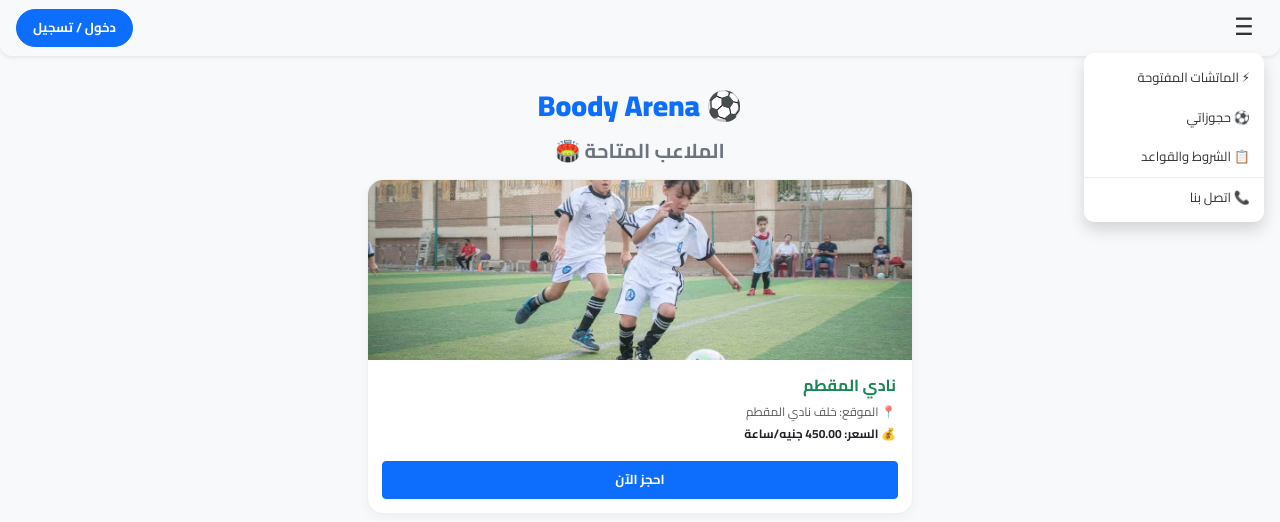
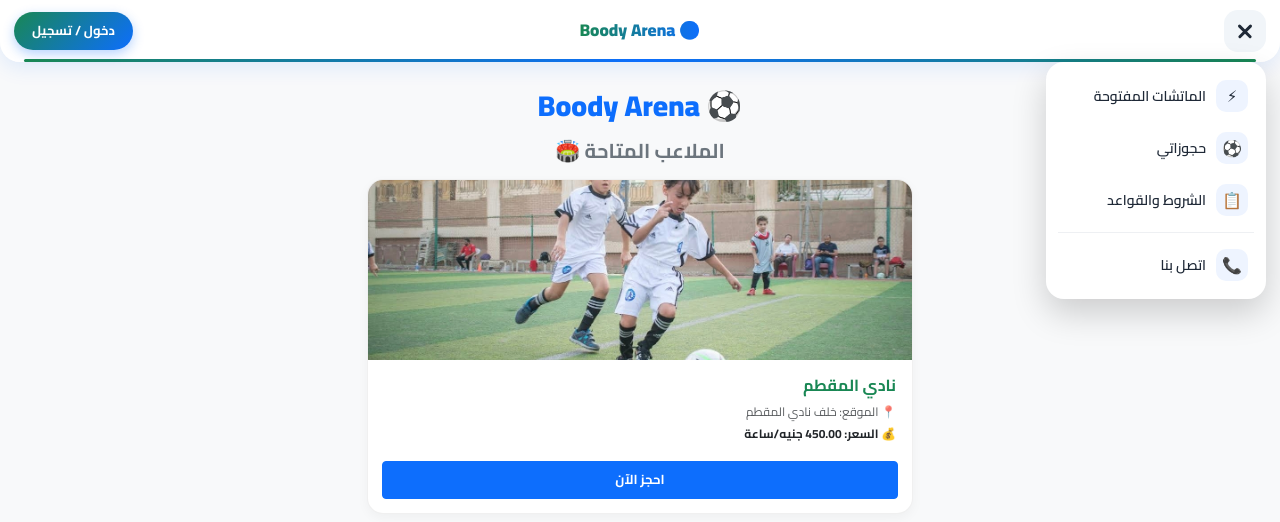
Before and after one commit to 11boodymohammed11-ctrl/Boody_Arena, a Django app: page / in a window 1280 px wide, after a click that opens the changed part. Shown: the top 522 px of the page. Run offline with Django 5.2, Linux system fonts and the light colour scheme; data comes from the database, SQL or seed files in the repository.

Commit message:
Refactor navbar with new styles and structure

```diff
--- a/pitches/templates/pitches/navbar.html
+++ b/pitches/templates/pitches/navbar.html
@@ -1,85 +1,251 @@
-<nav class="navbar navbar-light bg-light px-3 shadow-sm mb-4" style="border-radius: 0 0 12px 12px; display: flex; justify-content: space-between; align-items: center; position: relative;">
+<style>
+  .bn-nav, .bn-nav * { box-sizing: border-box; }
 
-  <!-- زرار الـ 3 شرط في اليمين -->
-  <div style="position: relative;">
-    <button onclick="toggleMenu('customDropdownMenu', event)" class="btn p-0 border-0 bg-transparent" type="button" style="width: 40px; height: 40px; cursor: pointer;">
-      <span style="font-size: 24px; line-height: 1; color: #333;">☰</span>
+  .bn-nav {
+    position: sticky;
+    top: 0;
+    z-index: 1000;
+    display: grid;
+    grid-template-columns: 1fr auto 1fr;
+    align-items: center;
+    direction: rtl;
+    padding: 10px 14px;
+    margin-bottom: 18px;
+    background: rgba(255, 255, 255, 0.92);
+    -webkit-backdrop-filter: blur(10px);
+    backdrop-filter: blur(10px);
+    border-radius: 0 0 20px 20px;
+    box-shadow: 0 6px 20px rgba(13, 110, 253, 0.10);
+  }
+  /* شريط ملون رفيع تحت النافبار */
+  .bn-nav::after {
+    content: "";
+    position: absolute;
+    left: 24px; right: 24px; bottom: 0;
+    height: 3px;
+    border-radius: 3px;
+    background: linear-gradient(90deg, #198754, #0d6efd, #198754);
+  }
+
+  .bn-side { position: relative; display: flex; }
+  .bn-side-start { justify-self: start; }
+  .bn-side-end { justify-self: end; }
+
+  /* اسم الموقع في النص */
+  .bn-brand {
+    font-weight: 900;
+    font-size: 17px;
+    text-decoration: none;
+    white-space: nowrap;
+    background: linear-gradient(90deg, #198754, #0d6efd);
+    -webkit-background-clip: text;
+    background-clip: text;
+    -webkit-text-fill-color: transparent;
+    color: #198754;
+  }
+
+  /* زرار القايمة (3 شرط بيتحول لـ X) */
+  .bn-btn {
+    width: 42px; height: 42px;
+    display: flex; align-items: center; justify-content: center;
+    background: #f1f5f9;
+    border: none;
+    border-radius: 14px;
+    cursor: pointer;
+    padding: 0;
+    transition: background .2s, transform .15s;
+  }
+  .bn-btn:active { transform: scale(.92); }
+  .bn-burger { position: relative; width: 18px; height: 14px; display: block; }
+  .bn-burger i {
+    position: absolute; left: 0; right: 0;
+    height: 2.5px; border-radius: 2px;
+    background: #1f2937;
+    transition: transform .25s, opacity .2s, top .25s;
+  }
+  .bn-burger i:nth-child(1) { top: 0; }
+  .bn-burger i:nth-child(2) { top: 5.5px; }
+  .bn-burger i:nth-child(3) { top: 11px; }
+  .bn-btn.open .bn-burger i:nth-child(1) { top: 5.5px; transform: rotate(45deg); }
+  .bn-btn.open .bn-burger i:nth-child(2) { opacity: 0; }
+  .bn-btn.open .bn-burger i:nth-child(3) { top: 5.5px; transform: rotate(-45deg); }
+
+  /* صورة / حرف المستخدم */
+  .bn-avatar-btn {
+    width: 44px; height: 44px;
+    padding: 2px;
+    border: none;
+    border-radius: 50%;
+    cursor: pointer;
+    background: linear-gradient(135deg, #198754, #0d6efd);
+    transition: transform .15s;
+  }
+  .bn-avatar-btn:active { transform: scale(.92); }
+  .bn-avatar {
+    width: 100%; height: 100%;
+    border-radius: 50%;
+    object-fit: cover;
+    display: flex; align-items: center; justify-content: center;
+    background: #fff;
+    color: #0d6efd;
+    font-weight: 900; font-size: 17px;
+    border: 2px solid #fff;
+  }
+  img.bn-avatar { display: block; }
+
+  .bn-login {
+    display: inline-block;
+    padding: 9px 18px;
+    border-radius: 999px;
+    background: linear-gradient(135deg, #198754, #0d6efd);
+    color: #fff !important;
+    font-size: 13px; font-weight: 700;
+    text-decoration: none !important;
+    box-shadow: 0 4px 12px rgba(13, 110, 253, 0.3);
+    white-space: nowrap;
+  }
+
+  /* القوايم المنسدلة */
+  .bn-menu {
+    position: absolute;
+    top: 52px;
+    min-width: 220px;
+    max-width: calc(100vw - 24px);
+    margin: 0; padding: 8px;
+    list-style: none;
+    background: #fff;
+    border-radius: 18px;
+    box-shadow: 0 14px 34px rgba(0, 0, 0, 0.18);
+    text-align: right;
+    direction: rtl;
+    z-index: 9999;
+    opacity: 0;
+    visibility: hidden;
+    transform: translateY(-8px) scale(.97);
+    transform-origin: top;
+    transition: opacity .2s, transform .2s, visibility .2s;
+  }
+  .bn-menu.open { opacity: 1; visibility: visible; transform: none; }
+  .bn-menu-start { right: 0; }
+  .bn-menu-end { left: 0; }
+
+  .bn-nav .bn-item {
+    display: flex; align-items: center; gap: 10px;
+    width: 100%;
+    padding: 10px 10px;
+    border: none; background: none;
+    border-radius: 12px;
+    color: #1f2937;
+    font-family: inherit; font-size: 14px; font-weight: 600;
+    text-align: right;
+    text-decoration: none;
+    cursor: pointer;
+    transition: background .15s;
+  }
+  .bn-nav .bn-item:hover, .bn-nav .bn-item:active { background: #f1f5f9; color: #1f2937; }
+  .bn-ico {
+    width: 32px; height: 32px;
+    display: inline-flex; align-items: center; justify-content: center;
+    flex-shrink: 0;
+    border-radius: 10px;
+    background: #eef4ff;
+    font-size: 16px;
+  }
+  .bn-item-danger { color: #dc3545 !important; }
+  .bn-item-danger .bn-ico { background: #fdecee; }
+  .bn-sep { height: 1px; background: #eef0f3; margin: 6px 4px; }
+
+  /* بطاقة بيانات المستخدم */
+  .bn-user {
+    padding: 12px;
+    margin-bottom: 6px;
+    border-radius: 14px;
+    background: linear-gradient(135deg, #e8f7ee, #e8f0ff);
+  }
+  .bn-user b { display: block; color: #111827; font-size: 14px; }
+  .bn-user small { display: block; color: #6b7280; font-size: 12px; margin-top: 2px; }
+</style>
+
+<nav class="bn-nav">
+
+  <!-- قايمة الصفحات في اليمين -->
+  <div class="bn-side bn-side-start">
+    <button onclick="toggleMenu('customDropdownMenu', event)" class="bn-btn" type="button" aria-label="القائمة">
+      <span class="bn-burger"><i></i><i></i><i></i></span>
     </button>
-    <ul id="customDropdownMenu" style="display: none; position: absolute; right: 0; top: 45px; background: white; min-width: 180px; box-shadow: 0px 8px 16px rgba(0,0,0,0.15); border-radius: 10px; list-style: none; padding: 5px 0; margin: 0; z-index: 9999; text-align: right; direction: rtl;">
+    <ul id="customDropdownMenu" class="bn-menu bn-menu-start">
 
       <!-- إخفاء لينك الماتشات المفتوحة لو المستخدم جواها -->
       {% if request.resolver_match.url_name != 'open_matches' %}
-          <li><a href="{% url 'open_matches' %}" style="display: block; padding: 10px 14px; color: #333; text-decoration: none; font-size: 13px;">⚡ الماتشات المفتوحة</a></li>
+        <li><a class="bn-item" href="{% url 'open_matches' %}"><span class="bn-ico">⚡</span>الماتشات المفتوحة</a></li>
       {% endif %}
 
-      <li><a href="{% url 'customer_profile' %}" style="display: block; padding: 10px 14px; color: #333; text-decoration: none; font-size: 13px;">⚽ حجوزاتي</a></li>
+      <li><a class="bn-item" href="{% url 'customer_profile' %}"><span class="bn-ico">⚽</span>حجوزاتي</a></li>
+      <li><a class="bn-item" href="{% url 'terms' %}"><span class="bn-ico">📋</span>الشروط والقواعد</a></li>
 
-      <!-- الشروط والقواعد شغال وبيدخل على الصفحة مباشرة -->
-      <li><a href="{% url 'terms' %}" style="display: block; padding: 10px 14px; color: #333; text-decoration: none; font-size: 13px; border-bottom: 1px solid #eee;">📋 الشروط والقواعد</a></li>
+      <li class="bn-sep"></li>
 
-      <li><a href="#" style="display: block; padding: 10px 14px; color: #333; text-decoration: none; font-size: 13px;">📞 اتصل بنا</a></li>
+      <li><a class="bn-item" href="https://wa.me/201094281051" target="_blank" rel="noopener"><span class="bn-ico">📞</span>اتصل بنا</a></li>
     </ul>
   </div>
 
-  <!-- زرار البروفايل في الشمال -->
-  <div style="position: relative;">
+  <!-- اسم الموقع في النص -->
+  <a class="bn-brand" href="{% url 'home' %}">⚽ Boody Arena</a>
+
+  <!-- البروفايل في الشمال -->
+  <div class="bn-side bn-side-end">
     {% if request.user.is_authenticated %}
-        <button onclick="toggleMenu('profileCustomMenu', event)" class="btn p-0 border-0 bg-transparent" type="button" style="cursor: pointer;">
+      <button onclick="toggleMenu('profileCustomMenu', event)" class="bn-avatar-btn" type="button" aria-label="الحساب">
         {% if request.user.userprofile.profile_image %}
-                <img src="{{ request.user.userprofile.profile_image.url }}" alt="Profile" style="width: 38px; height: 38px; border-radius: 50%; object-fit: cover; box-shadow: 0 2px 5px rgba(0,0,0,0.15); display: block;">
+          <img class="bn-avatar" src="{{ request.user.userprofile.profile_image.url }}" alt="Profile">
         {% else %}
-                <div style="background: #0d6efd; color: white; width: 38px; height: 38px; border-radius: 50%; display: flex; align-items: center; justify-content: center; font-size: 15px; box-shadow: 0 2px 5px rgba(0,0,0,0.15);">
-                    👤
-                </div>
+          <span class="bn-avatar">{% if request.user.first_name %}{{ request.user.first_name|slice:":1" }}{% else %}👤{% endif %}</span>
         {% endif %}
       </button>
 
-        <ul id="profileCustomMenu" style="display: none; position: absolute; left: 0; top: 45px; background: white; min-width: 180px; box-shadow: 0px 8px 16px rgba(0,0,0,0.15); border-radius: 10px; list-style: none; padding: 0; margin: 0; z-index: 9999; text-align: right; direction: rtl; overflow: hidden;">
-            <li style="padding: 10px 14px; border-bottom: 1px solid #eee; background: #f8f9fa;">
-                <span style="display: block; font-weight: bold; color: #333; font-size: 13px;">{{ request.user.username }}</span>
-                <span style="display: block; color: #6c757d; font-size: 11px;">مستخدم مسجل</span>
+      <ul id="profileCustomMenu" class="bn-menu bn-menu-end">
+        <li class="bn-user">
+          <b>{{ request.user.first_name|default:request.user.username }}</b>
+          <small>{% if request.user.first_name %}{{ request.user.username }}{% else %}مستخدم مسجل{% endif %}</small>
         </li>
-            <li><a href="{% url 'edit_profile' %}" style="display: block; padding: 10px 14px; color: #333; text-decoration: none; font-size: 13px; border-bottom: 1px solid #eee;">⚙️ المعلومات الشخصية</a></li>
+        <li><a class="bn-item" href="{% url 'edit_profile' %}"><span class="bn-ico">⚙️</span>المعلومات الشخصية</a></li>
+        <li class="bn-sep"></li>
         <li>
           <form action="{% url 'logout' %}" method="post" style="margin: 0;">
             {% csrf_token %}
-                    <button type="submit" style="width: 100%; text-align: right; background: none; border: none; padding: 10px 14px; color: #dc3545; font-size: 13px; font-weight: bold; cursor: pointer;">🚪 تسجيل الخروج</button>
+            <button type="submit" class="bn-item bn-item-danger"><span class="bn-ico">🚪</span>تسجيل الخروج</button>
           </form>
         </li>
       </ul>
     {% else %}
-        <a href="{% url 'login' %}" class="btn btn-sm btn-primary fw-bold px-3 py-2" style="border-radius: 20px; font-size: 13px; text-decoration: none;">دخول / تسجيل</a>
+      <a href="{% url 'login' %}" class="bn-login">دخول / تسجيل</a>
     {% endif %}
   </div>
 
 </nav>
 
 <script>
-  function toggleMenu(menuId, event) {
-    event.stopPropagation();
-
-    var menu1 = document.getElementById('customDropdownMenu');
-    var menu2 = document.getElementById('profileCustomMenu');
-
-    if (menuId === 'customDropdownMenu') {
-      if (menu2) menu2.style.display = 'none';
-      if (menu1) {
-        menu1.style.display = (menu1.style.display === 'block') ? 'none' : 'block';
-      }
-    }
-    else if (menuId === 'profileCustomMenu') {
-      if (menu1) menu1.style.display = 'none';
-      if (menu2) {
-        menu2.style.display = (menu2.style.display === 'block') ? 'none' : 'block';
-      }
-    }
+  (function () {
+    function closeAll() {
+      document.querySelectorAll('.bn-menu.open').forEach(function (m) { m.classList.remove('open'); });
+      document.querySelectorAll('.bn-btn.open').forEach(function (b) { b.classList.remove('open'); });
     }
 
-  document.addEventListener('click', function(event) {
-    var menu1 = document.getElementById('customDropdownMenu');
-    var menu2 = document.getElementById('profileCustomMenu');
+    window.toggleMenu = function (menuId, event) {
+      event.stopPropagation();
+      var menu = document.getElementById(menuId);
+      var btn = event.currentTarget;
+      var wasOpen = menu && menu.classList.contains('open');
+      closeAll();
+      if (menu && !wasOpen) {
+        menu.classList.add('open');
+        btn.classList.add('open');
+      }
+    };
 
-    if (menu1) menu1.style.display = 'none';
-    if (menu2) menu2.style.display = 'none';
+    document.addEventListener('click', closeAll);
+    document.addEventListener('keydown', function (e) {
+      if (e.key === 'Escape') closeAll();
     });
+  })();
 </script>
```
Lines whose indentation alone changed are shown as unchanged.
